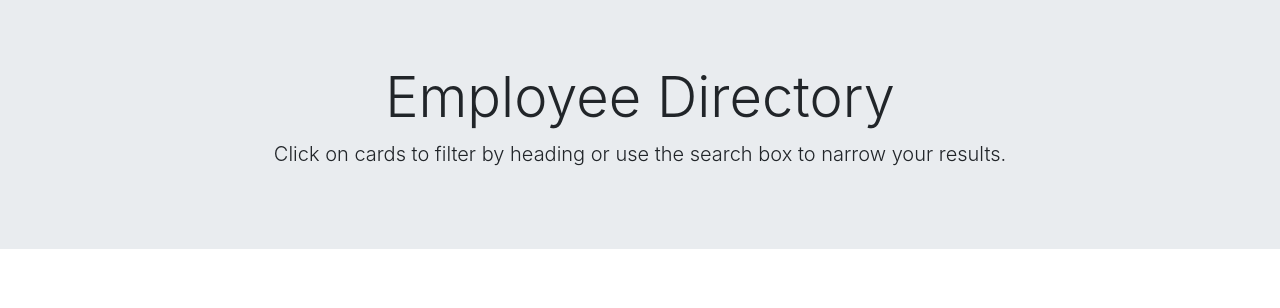
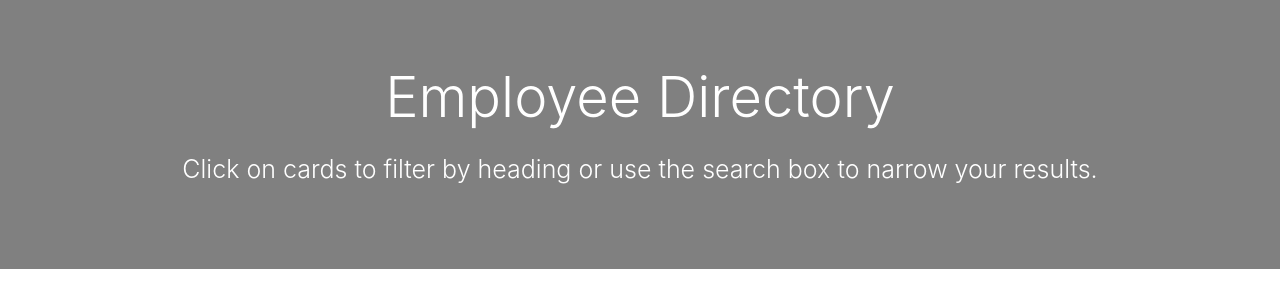
Before and after one commit to jessnyj/employee-list, a React (Create React App) app in the folder employee-list/: page / in a window 1280 px wide. Shown: the top 308 px of the page. Built offline with nearby package versions, Linux system fonts and the light colour scheme.

Commit message:
added styling to jumbotron

```diff
--- a/employee-list/src/components/Jumbotron/jumbotron.css
+++ b/employee-list/src/components/Jumbotron/jumbotron.css
@@ -1,4 +1,10 @@
 .jumbotron {
-    /* background:#2c323c; */
+    background: #808080;
     text-align: center;
+    color: #fff;
 }
+
+.lead {
+    font-size: 25px;
+    margin-top: 20px;
+}
```
